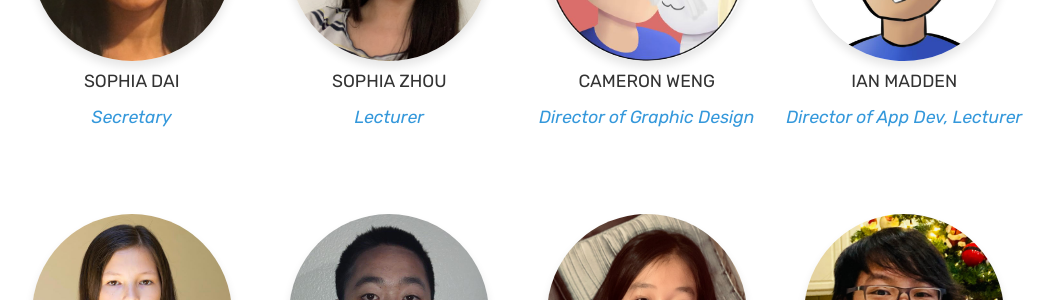
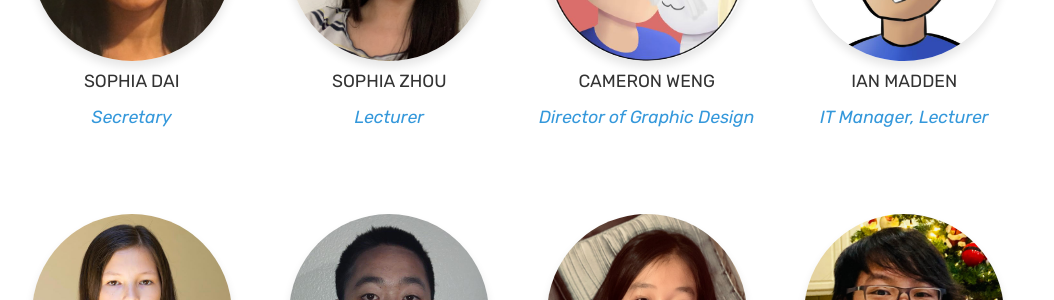
Before and after one commit to irvinecodingclub/irvinecodingclub.github.io, a Jekyll site: the page built from about.md, in a window 1280 px wide and 900 px high, scrolled down 628 px. Shown: the part 153-453 px from the top of the window, without its empty margins (122-1176 px from the left). Built offline with Jekyll 4.4.1, drawn with Linux system fonts in a browser that asks for light colours.

Commit message:
Update about.md

```diff
--- a/about.md
+++ b/about.md
@@ -55,7 +55,7 @@
                         <div class="pe">
                           <img src="/assets/images/ian.jpeg" alt="rafeh">
                           <div class="p-name">Ian Madden</div>
-                          <div class="p-des">Director of App Dev, Lecturer</div>
+                          <div class="p-des">IT Manager, Lecturer</div>
                         </div>
 
             <div class="pe">
```
